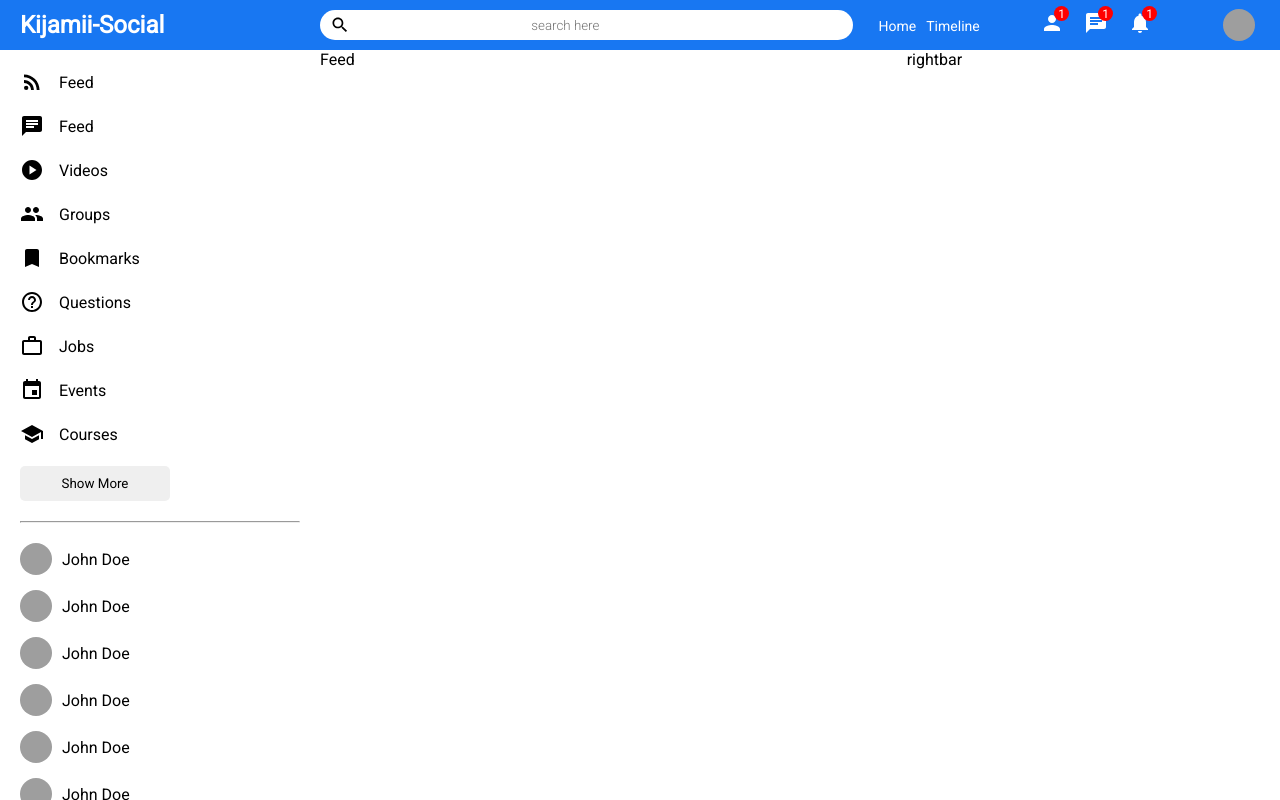
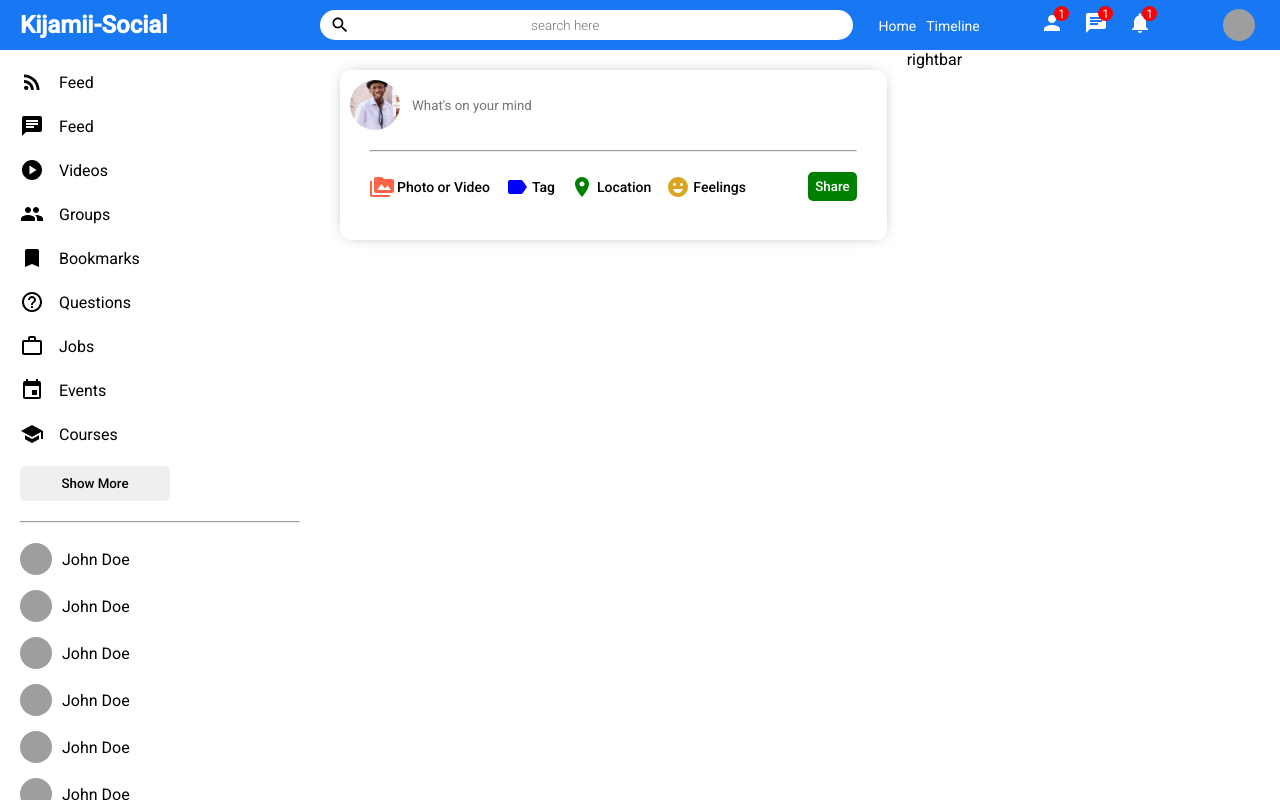
Before and after one commit to Kadas36/Ecommerce-site, a React (Create React App) app: page / in a window 1280 px wide. Built offline with nearby package versions, Linux system fonts and the light colour scheme; grey boxes are pictures that could not be loaded.

Commit message:
Initial share component

```diff
--- a/public/index.html
+++ b/public/index.html
@@ -7,8 +7,11 @@
       name="description"
       content="Web site created using create-react-app"
     />
-    <link href="https://fonts.googleapis.com/css2?family=Roboto:ital,wght@0,300;0,400;1,500;1,700&display=swap" rel="stylesheet">
-    <link rel="stylesheet" href="style.css">
+    <link
+      href="https://fonts.googleapis.com/css2?family=Roboto:ital,wght@0,300;0,400;0,500;1,500;1,700&display=swap"
+      rel="stylesheet"
+    />
+    <link rel="stylesheet" href="style.css" />
     <title>Social App</title>
   </head>
   <body>
--- a/src/components/feed/feed.css
+++ b/src/components/feed/feed.css
@@ -1,3 +1,7 @@
 .feed {
   flex: 5.5;
 }
+
+.feedWrapper {
+  padding: 20px;
+}
--- a/src/components/feed/feed.jsx
+++ b/src/components/feed/feed.jsx
@@ -1,5 +1,12 @@
 import "./feed.css";
+import Share from "./../share/share";
 
 export default function Feed() {
-  return <div className="feed">Feed</div>;
+  return (
+    <div className="feed">
+      <div className="feedWrapper">
+        <Share />
+      </div>
+    </div>
+  );
 }
--- /dev/null
+++ b/src/components/share/share.css
@@ -0,0 +1,76 @@
+.share {
+  width: 100%;
+  height: 170px;
+  border-radius: 10px;
+  -webkit-box-shadow: 0px 0px 16px -8px rgba(0, 0, 0, 0.68);
+  box-shadow: 0px 0px 16px -8px rgba(0, 0, 0, 0.68);
+}
+
+.shareWrapper {
+  padding: 10px;
+}
+
+.shareTop {
+  display: flex;
+  align-items: center;
+}
+
+.shareProfileImg {
+  width: 50px;
+  height: 50px;
+  border-radius: 50%;
+  object-fit: cover;
+  margin-right: 10px;
+}
+
+.shareInput {
+  border: none;
+  width: 80%;
+}
+
+.shareInput:focus {
+  outline: none;
+}
+
+.shareHr {
+  margin: 20px;
+}
+
+.shareBottom {
+  display: flex;
+  align-items: center;
+  justify-content: space-between;
+}
+
+.shareOptions {
+  display: flex;
+  margin-left: 20px;
+}
+
+.shareOption {
+  display: flex;
+  align-items: center;
+  margin-right: 15px;
+  cursor: pointer;
+}
+
+.shareIcon {
+  font-size: 18px;
+  margin-right: 3px;
+}
+
+.shareOptionText {
+  font-size: 14px;
+  font-weight: 500;
+}
+
+.shareButton {
+  border: none;
+  padding: 7px;
+  border-radius: 5px;
+  background-color: green;
+  font-weight: 500;
+  margin-right: 20px;
+  cursor: pointer;
+  color: white;
+}
--- /dev/null
+++ b/src/components/share/share.jsx
@@ -0,0 +1,45 @@
+import { EmojiEmotions, Label, PermMedia, Room } from "@mui/icons-material";
+import "./share.css";
+
+export default function share() {
+  return (
+    <div className="share">
+      <div className="shareWrapper">
+        <div className="shareTop">
+          <img
+            src="/assets/person/prof7.jpg"
+            alt="pic"
+            className="shareProfileImg"
+          />
+          <input
+            type="text"
+            placeholder="What's on your mind"
+            className="shareInput"
+          />
+        </div>
+        <hr className="shareHr" />
+        <div className="shareBottom">
+          <div className="shareOptions">
+            <div className="shareOption">
+              <PermMedia htmlColor="tomato" className="shareIcon" />
+              <span className="shareOptionText">Photo or Video</span>
+            </div>
+            <div className="shareOption">
+              <Label htmlColor="blue" className="shareIcon" />
+              <span className="shareOptionText">Tag</span>
+            </div>
+            <div className="shareOption">
+              <Room htmlColor="green" className="shareIcon" />
+              <span className="shareOptionText">Location</span>
+            </div>
+            <div className="shareOption">
+              <EmojiEmotions htmlColor="goldenrod" className="shareIcon" />
+              <span className="shareOptionText">Feelings</span>
+            </div>
+          </div>
+          <button className="shareButton">Share</button>
+        </div>
+      </div>
+    </div>
+  );
+}
```
